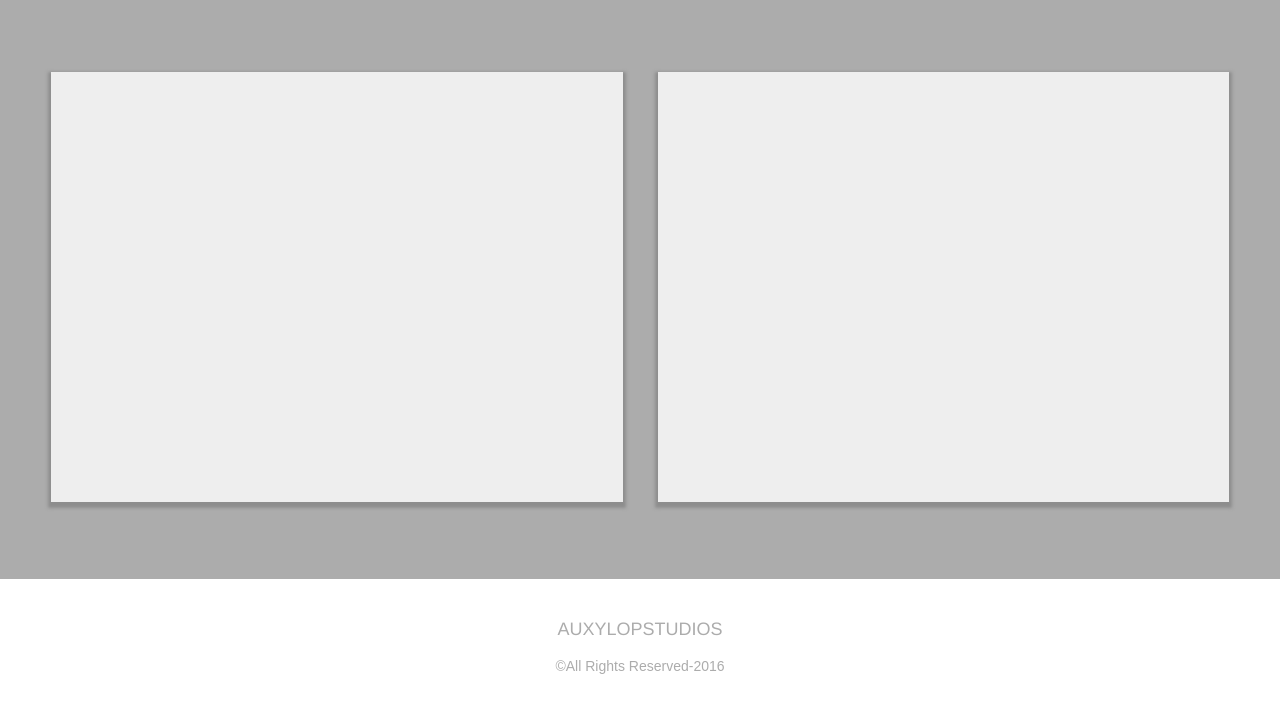
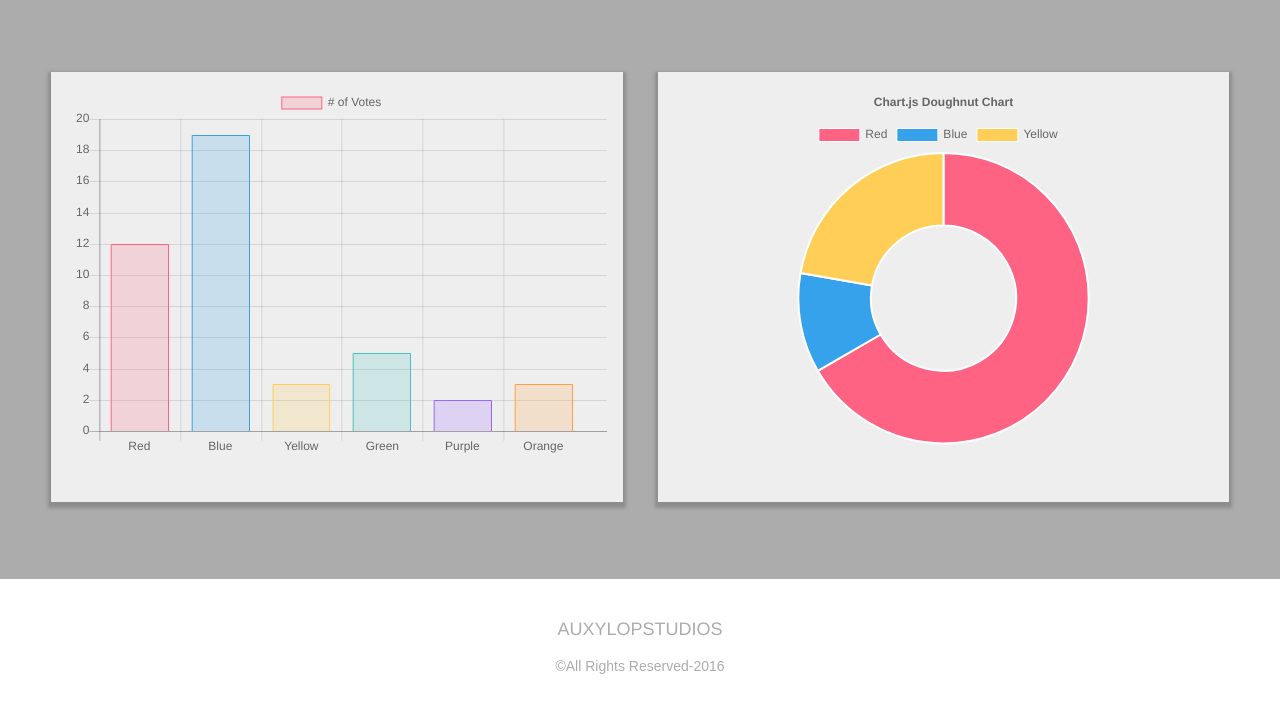
Before and after one commit to auxylopstudios/proj-dash, a plain HTML site: page index.html in a window 1280 px wide. Shown: the part 191-904 px from the top of the page. Drawn offline with Linux system fonts and the light colour scheme.

Commit message:
Added charts to index page

```diff
--- a/index.html
+++ b/index.html
@@ -140,10 +140,15 @@
         <div class="uk-width-1-2">
             <div class="uk-panel uk-panel-box uk-panel-box-secondary posts">
 
+                    <canvas id="myChart" width="400" height="275"></canvas>
+
             </div>
         </div>
         <div class="uk-width-1-2">
             <div class="uk-panel uk-panel-box uk-panel-box-secondary traffic">
+
+                    <canvas id="myDoughnutChart" width="400" height="265"></canvas>
+
 
             </div>
         </div>
@@ -160,5 +165,90 @@
 <script src="js/jquery.min.js"></script>
 <script src="js/uikit.min.js"></script>
 <script src="js/sticky.min.js"></script>
+<script src="js/Chart.bundle.min.js"></script>
+<script>
+    var ctx = document.getElementById("myChart").getContext("2d");
+    var myChart = new Chart(ctx, {
+        type: 'bar',
+        data: {
+            labels: ["Red", "Blue", "Yellow", "Green", "Purple", "Orange"],
+            datasets: [{
+                label: '# of Votes',
+                data: [12, 19, 3, 5, 2, 3],
+                backgroundColor: [
+                    'rgba(255, 99, 132, 0.2)',
+                    'rgba(54, 162, 235, 0.2)',
+                    'rgba(255, 206, 86, 0.2)',
+                    'rgba(75, 192, 192, 0.2)',
+                    'rgba(153, 102, 255, 0.2)',
+                    'rgba(255, 159, 64, 0.2)'
+                ],
+                borderColor: [
+                    'rgba(255,99,132,1)',
+                    'rgba(54, 162, 235, 1)',
+                    'rgba(255, 206, 86, 1)',
+                    'rgba(75, 192, 192, 1)',
+                    'rgba(153, 102, 255, 1)',
+                    'rgba(255, 159, 64, 1)'
+                ],
+                borderWidth: 1
+            }]
+        },
+        options: {
+            scales: {
+                yAxes: [{
+                    ticks: {
+                        beginAtZero:true
+                    }
+                }]
+            }
+        }
+    });
+</script>
+<script>
+    var ctx = document.getElementById("myDoughnutChart").getContext("2d");
+    var data = {
+        labels: [
+            "Red",
+            "Blue",
+            "Yellow"
+        ],
+        datasets: [
+            {
+                data: [300, 50, 100],
+                backgroundColor: [
+                    "#FF6384",
+                    "#36A2EB",
+                    "#FFCE56"
+                ],
+                hoverBackgroundColor: [
+                    "#FF6384",
+                    "#36A2EB",
+                    "#FFCE56"
+                ]
+            }]
+    };
+    var myDoughnutChart = new Chart(ctx, {
+        type: 'doughnut',
+        data: data,
+        options: {
+            responsive: true,
+            legend: {
+                position: 'top'
+            },
+            title: {
+                display: true,
+                text: 'Chart.js Doughnut Chart'
+            },
+            animation: {
+                animateScale: true,
+                animateRotate: true
+            }
+        }
+
+    });
+
+
+</script>
 </body>
 </html>
```
